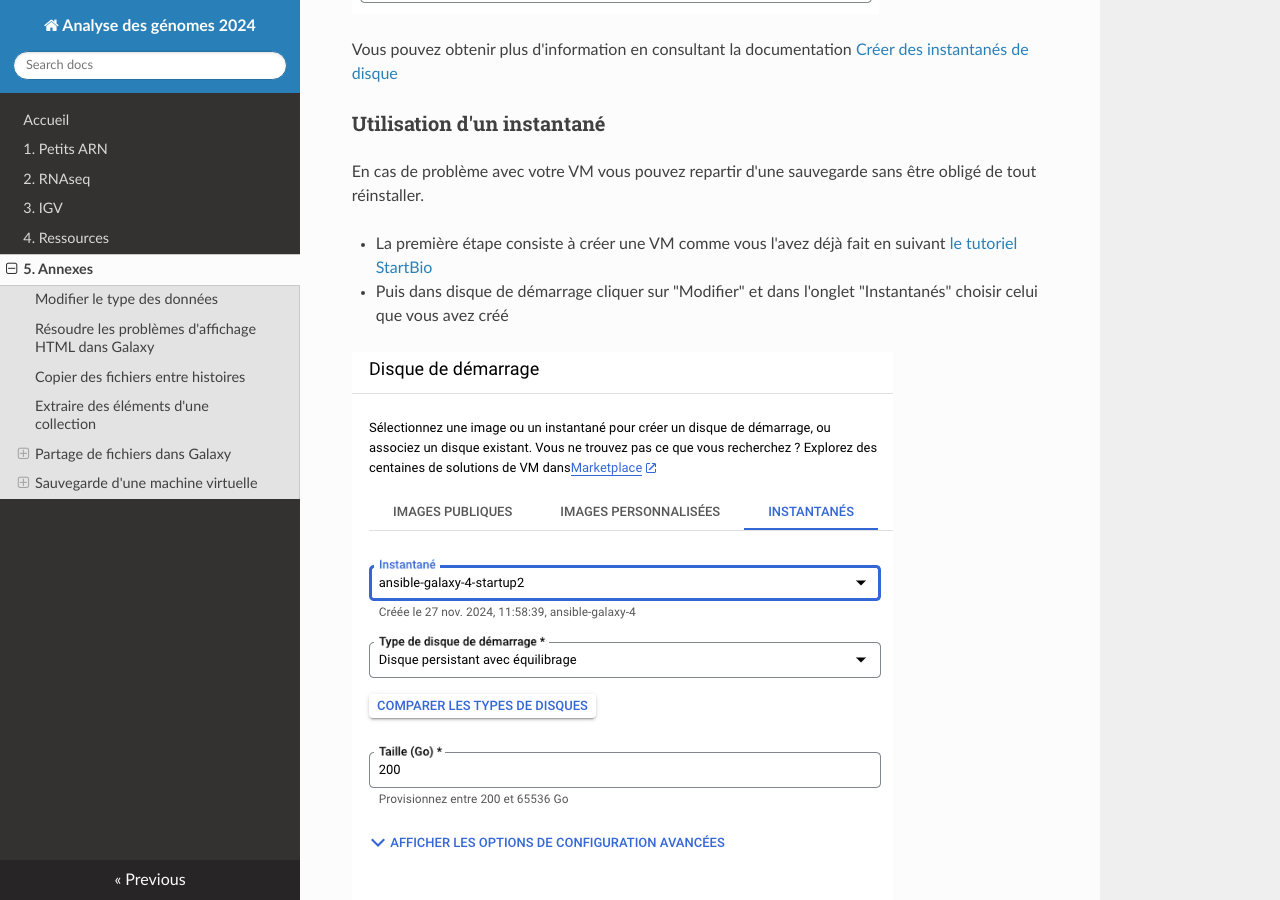
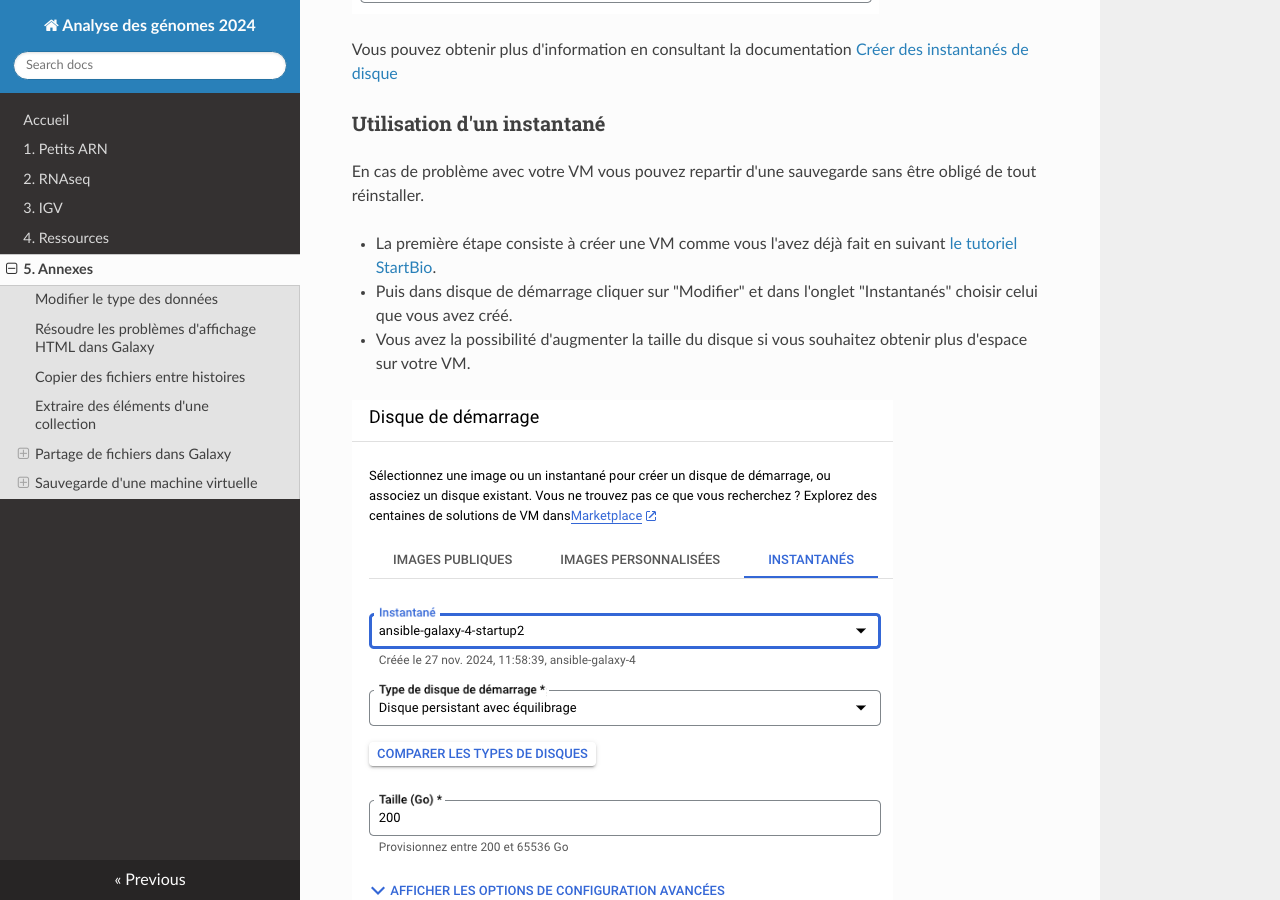
Before and after one commit to slecrom/AG2024, an MkDocs documentation site: the page built from docs/annexes.md, in a window 1280 px wide and 900 px high, scrolled down 6758 px. Built offline with MkDocs 1.6.1, drawn with Linux system fonts in a browser that asks for light colours; nearby versions of some CDN libraries.

Commit message:
Update annexes.md

```diff
--- a/docs/annexes.md
+++ b/docs/annexes.md
@@ -152,7 +152,8 @@ Vous pouvez obtenir plus d'information en consultant la documentation [Créer de
 
 En cas de problème avec votre VM vous pouvez repartir d'une sauvegarde sans être obligé de tout réinstaller.
 
-- La première étape consiste à créer une VM comme vous l'avez déjà fait en suivant [le tutoriel StartBio](https://artbio.github.io/startbio/AnalyseGenomes_2024/bare-galaxy-google/)
-- Puis dans disque de démarrage cliquer sur "Modifier" et dans l'onglet "Instantanés" choisir celui que vous avez créé
+- La première étape consiste à créer une VM comme vous l'avez déjà fait en suivant [le tutoriel StartBio](https://artbio.github.io/startbio/AnalyseGenomes_2024/bare-galaxy-google/).
+- Puis dans disque de démarrage cliquer sur "Modifier" et dans l'onglet "Instantanés" choisir celui que vous avez créé.
+- Vous avez la possibilité d'augmenter la taille du disque si vous souhaitez obtenir plus d'espace sur votre VM.
 
 ![Utilisation d'un instantané](img/annexes/snapshot_utilisation.png "Utilisation d'un instantané")
```
